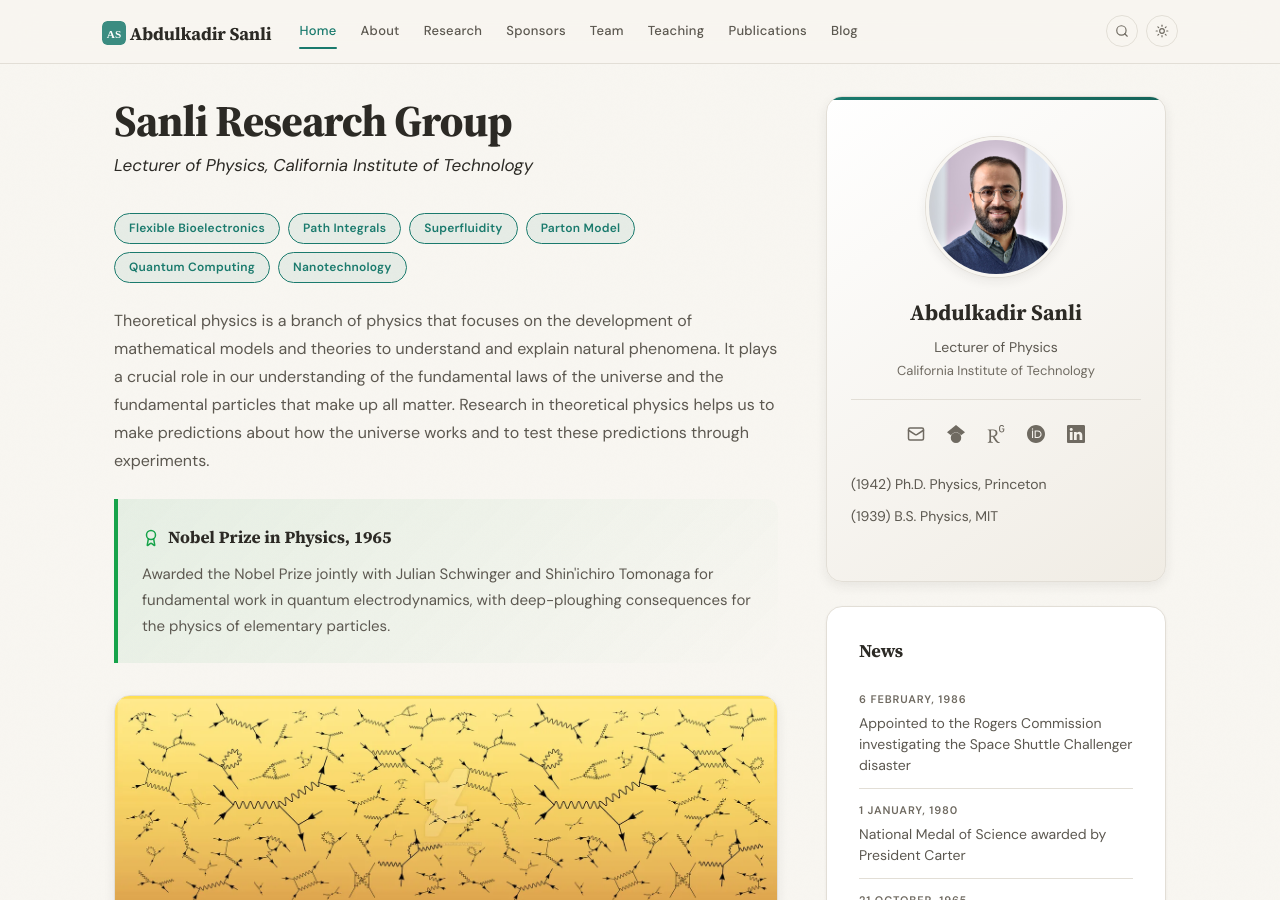
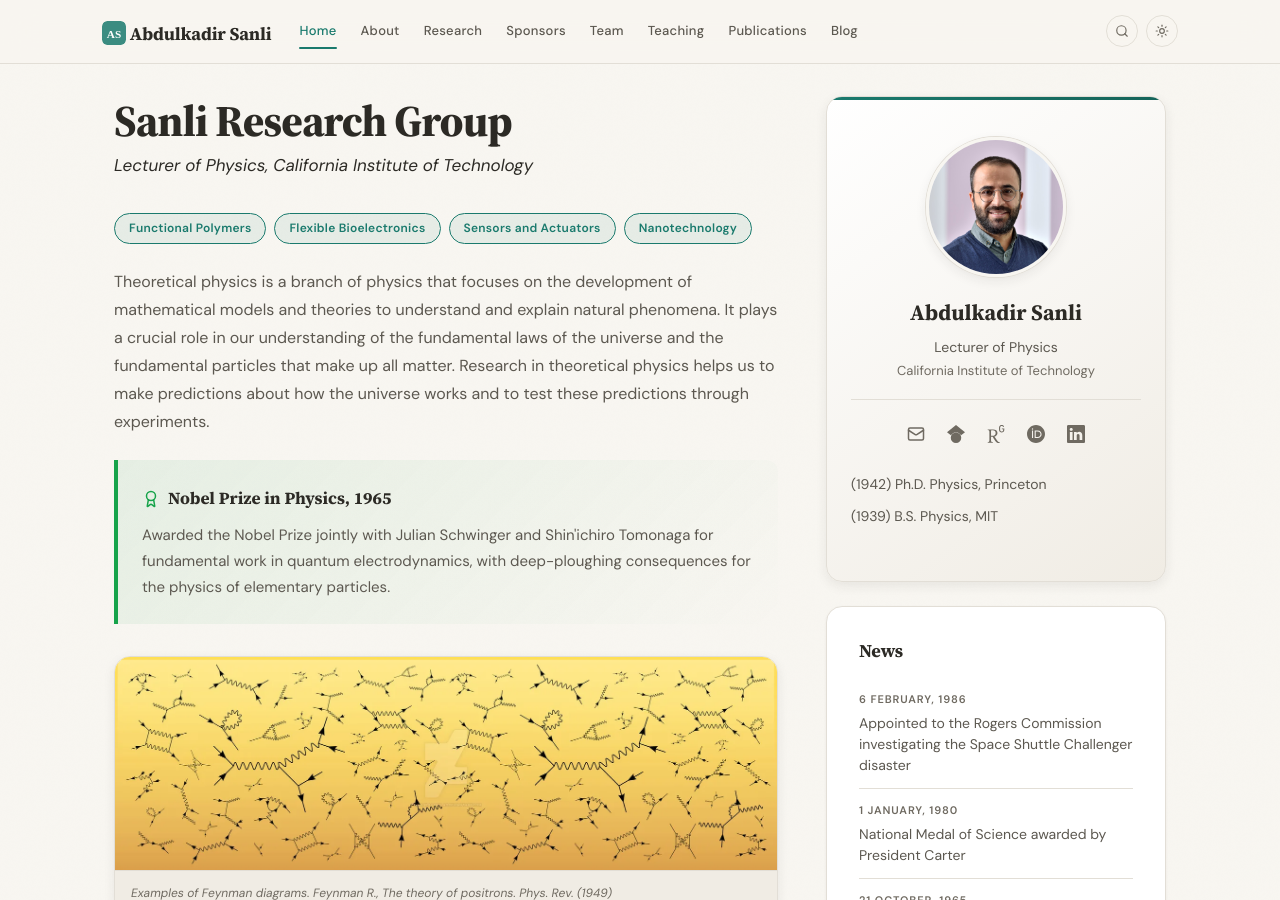
Before and after one commit to prfdrsnl/sanliresearch.github.io, a Jekyll site: the page built from _pages/home.md, in a window 1280 px wide and 900 px high. Built offline with Jekyll 4.4.1, drawn with Linux system fonts in a browser that asks for light colours.

Commit message:
Update home.md

```diff
--- a/_pages/home.md
+++ b/_pages/home.md
@@ -8,11 +8,9 @@ permalink: /
 <p class="home-hero-sub">{{ site.title }}, {{ site.institution }}</p>
 
 <div class="chip-container" markdown="0">
+<a href="{{ '/research' | relative_url }}" class="chip">Functional Polymers </a>
 <a href="{{ '/research' | relative_url }}" class="chip">Flexible Bioelectronics</a>
-<a href="{{ '/research' | relative_url }}" class="chip">Path Integrals</a>
-<a href="{{ '/research' | relative_url }}" class="chip">Superfluidity</a>
-<a href="{{ '/research' | relative_url }}" class="chip">Parton Model</a>
-<a href="{{ '/research' | relative_url }}" class="chip">Quantum Computing</a>
+<a href="{{ '/research' | relative_url }}" class="chip">Sensors and Actuators</a>
 <a href="{{ '/research' | relative_url }}" class="chip">Nanotechnology</a>
 </div>
 
```
